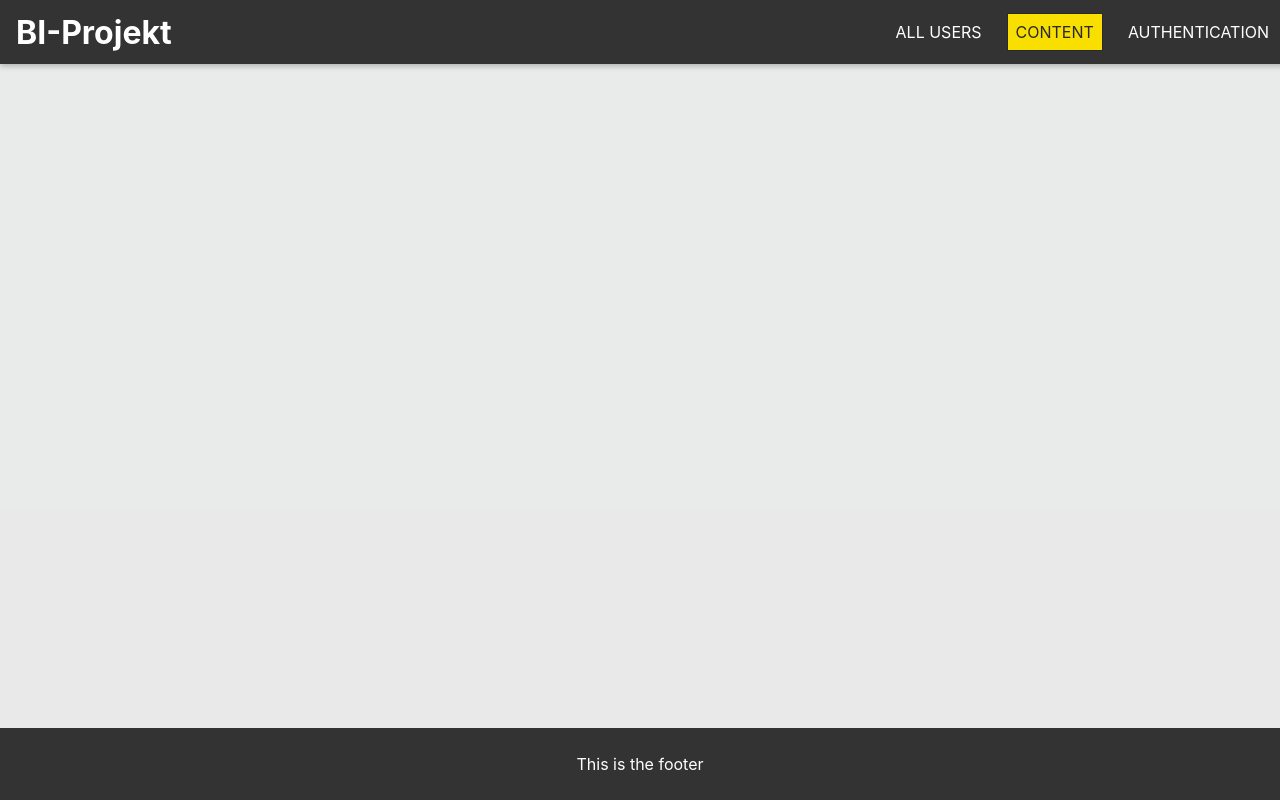
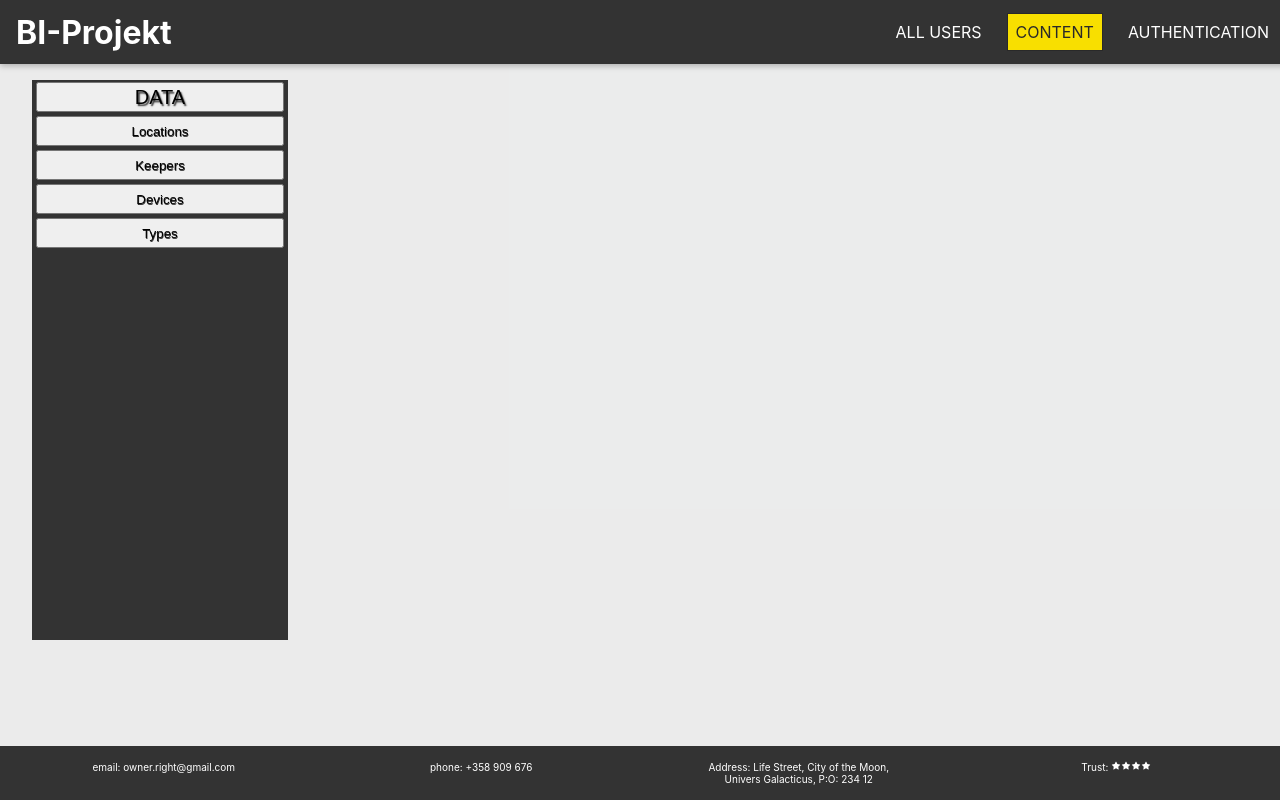
Before and after one commit to radu-bordea/BI-Project, a React (Create React App) app in the folder client/: page /content in a window 1280 px wide. Built offline with nearby package versions, Linux system fonts and the light colour scheme; no server answers.

Commit message:
create buttons in the content component plus css styles

```diff
--- a/client/package.json
+++ b/client/package.json
@@ -11,6 +11,7 @@
     "react": "^18.2.0",
     "react-chartjs-2": "^5.2.0",
     "react-dom": "^18.2.0",
+    "react-icons": "^4.11.0",
     "react-scripts": "5.0.1",
     "web-vitals": "^2.1.4"
   },
--- a/client/src/App.css
+++ b/client/src/App.css
@@ -3,13 +3,47 @@
   flex-direction: column;
   min-height: 100vh;
   text-align: center;
-  background-color: rgba(26, 27, 27, 0.096);
+  background-color: rgba(45, 49, 49, 0.096);
 }
 
 .content {
+  width: 100%;
+  height: 70vb;
+  margin: auto;
+  display: flex;
+  justify-content: space-around;
+}
 
-  width: 50%;
-  margin: auto;
+.content .content-header {
+  width: 20%;
+  display: flex;
+  flex-direction: column;
+  color: white;
+  background-color: #333;
+}
+
+.content .content-header .model {
+  display: block;
+  margin: 2px 4px;
+  height: 30px;
+  text-shadow: 0.5px 0.5px 0.5px #333;
+}
+
+.content .content-header .model:hover{
+  background-color: #f8df00;
+  color: #333;
+}
+
+.content .content-header .model-data {
+  font-size: 20px;
+  text-shadow: 1.5px 1.5px 1.5px #333;
+
+}
+
+
+.content .content-graph {
+  width: 70%;
+
 }
 
 nav {
@@ -29,8 +63,21 @@ nav ul li {
 }
 
 .footer {
+  display: flex;
+  flex-wrap: wrap;
+  justify-content:space-around;
   background-color: #333;
   margin-top: auto;
   color: white;
-  padding: 10px;
+  padding: 5px;
+  font-size: 10px;
 }
+
+.footer p {
+  display: block;
+  width: 200px;
+}
+
+.footer p span {
+  content: "\2B50";
+}
--- a/client/src/App.js
+++ b/client/src/App.js
@@ -1,7 +1,7 @@
 import React from "react";
 import { BrowserRouter as Router, Redirect, Switch } from "react-router-dom";
 
-import Menu from "./components/Menu";
+
 import Content from "./components/Content";
 import Footer from "./components/Footer";
 import "./App.css";
--- a/client/src/components/Content.js
+++ b/client/src/components/Content.js
@@ -26,24 +26,31 @@ const options = {
   plugins: {
     legend: {
       labels: {
-        color: '#474745' // Set legend label color to white
-      }
+        color: "#474745", // Set legend label color to white
+      },
     },
   },
   elements: {
     point: {
-      backgroundColor: '#0f97e6' // Set point color to white
+      backgroundColor: "#0f97e6", // Set point color to white
     },
     line: {
-      borderColor: '#f7423cde', // Set line color to white
-      borderWidth: 2
-    }
+      borderColor: "#f7423cde", // Set line color to white
+      borderWidth: 2,
+    },
   },
-
 };
 
 function Content() {
+  const [checkData, setCheckData] = useState(false)
+  const [checkLocation, setCheckLocation] = useState(false)
+  const [checkKeeper, setCheckKeeper] = useState(false)
+  const [checkDevice, setCheckDevice] = useState(false)
+  const [checkType, setCheckType] = useState(false)
+
   const [measurements, setMeasurements] = useState([]);
+
+
 
   const fetchData = async () => {
     try {
@@ -69,7 +76,7 @@ function Content() {
     formatTimestamp(measure.timeStamp)
   );
   const dataset = {
-    label: "Measurement Data",
+    label: "Temperature",
     data: measurements.map((measure) => measure.value.$numberDecimal),
   };
 
@@ -78,9 +85,33 @@ function Content() {
     datasets: [dataset],
   };
 
+
+  const handleButtonClick = (buttonName) => {
+    setCheckData(buttonName === "data");
+    setCheckLocation(buttonName === "location");
+    setCheckKeeper(buttonName === "keeper");
+    setCheckDevice(buttonName === "device");
+    setCheckType(buttonName === "type");
+  }
+
   return (
     <div className="content">
-      {measurements && measurements.length > 0 && <Line data={data} options={options}/>}
+      <div className="content-header">
+        <button className="model model-data" onClick={() => handleButtonClick("data")}>DATA</button>
+        <button className="model" onClick={() => handleButtonClick("location")}>Locations</button>
+        <button className="model" onClick={() => handleButtonClick("keeper")}>Keepers</button>
+        <button className="model" onClick={() => handleButtonClick("device")}>Devices</button>
+        <button className="model" onClick={() => handleButtonClick("type")}>Types</button>
+      </div>
+      <div className="content-graph">
+        {checkData && measurements && measurements.length > 0 && (
+          <Line data={data} options={options} />
+        )}
+        {checkLocation && <h1>Locations</h1>}
+        {checkKeeper && <h1>Keepers</h1>}
+        {checkDevice && <h1>Devices</h1>}
+        {checkType && <h1>Types</h1>}
+      </div>
     </div>
   );
 }
--- a/client/src/components/Footer.js
+++ b/client/src/components/Footer.js
@@ -1,7 +1,20 @@
+import { AiFillStar } from "react-icons/ai";
+
 function Footer() {
   return (
     <footer className="footer">
-      <p>This is the footer</p>
+      <p>email: owner.right@gmail.com</p>
+      <p>phone: +358 909 676</p>
+      <p>
+        Address: Life Street, City of the Moon, Univers Galacticus, P:O: 234 12
+      </p>
+      <p>
+        Trust:{" "}
+        <AiFillStar />
+        <AiFillStar />
+        <AiFillStar />
+        <AiFillStar />
+      </p>
     </footer>
   );
 }
--- a/client/src/components/Menu.js
+++ /dev/null
@@ -1,13 +0,0 @@
-function Menu() {
-  return (
-    <nav>
-      <ul>
-        <li>Home</li>
-        <li>About</li>
-        <li>Contact</li>
-      </ul>
-    </nav>
-  );
-}
-
-export default Menu;
```
Also changed, not shown: 2 other files (tests, documents, lock files or other folders).
